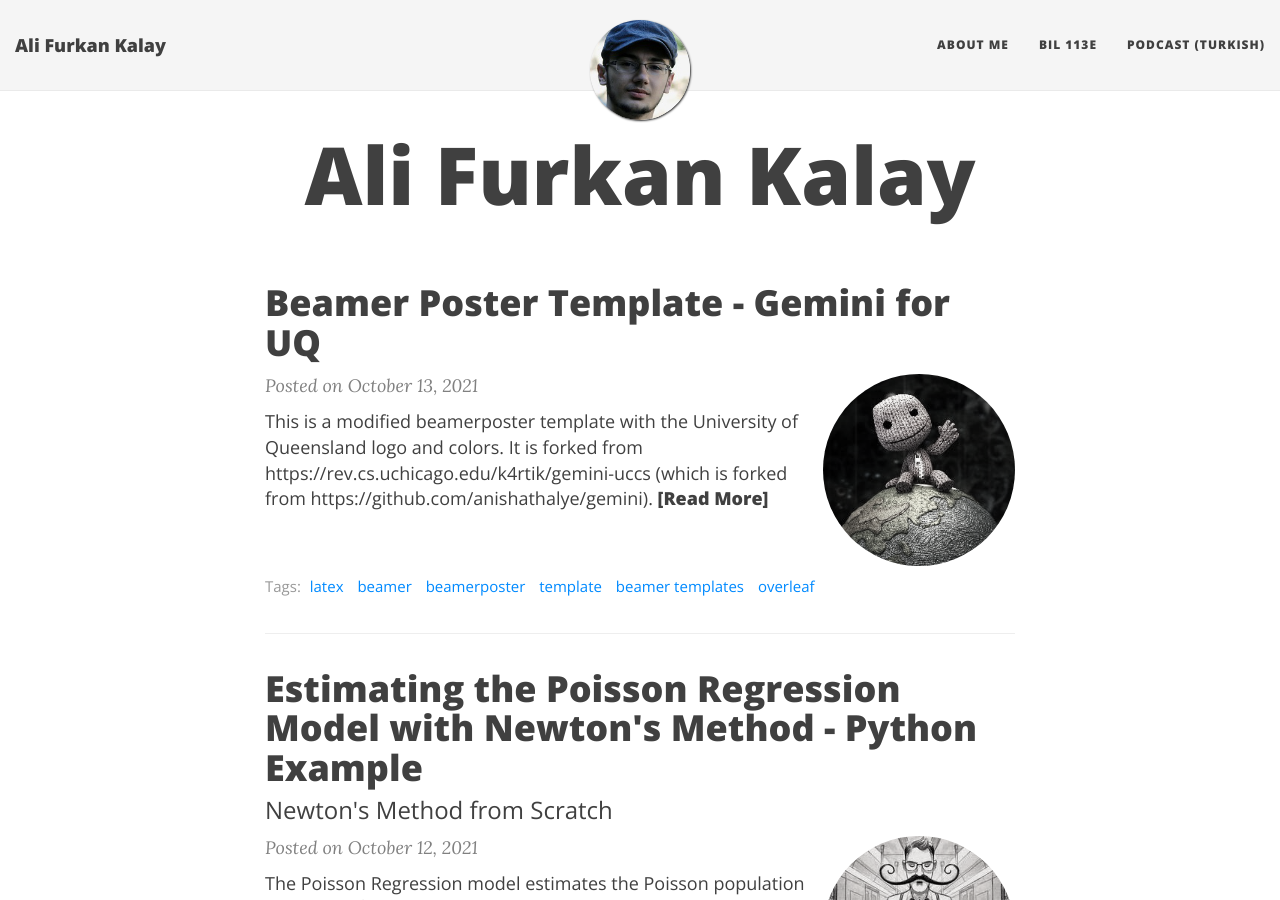
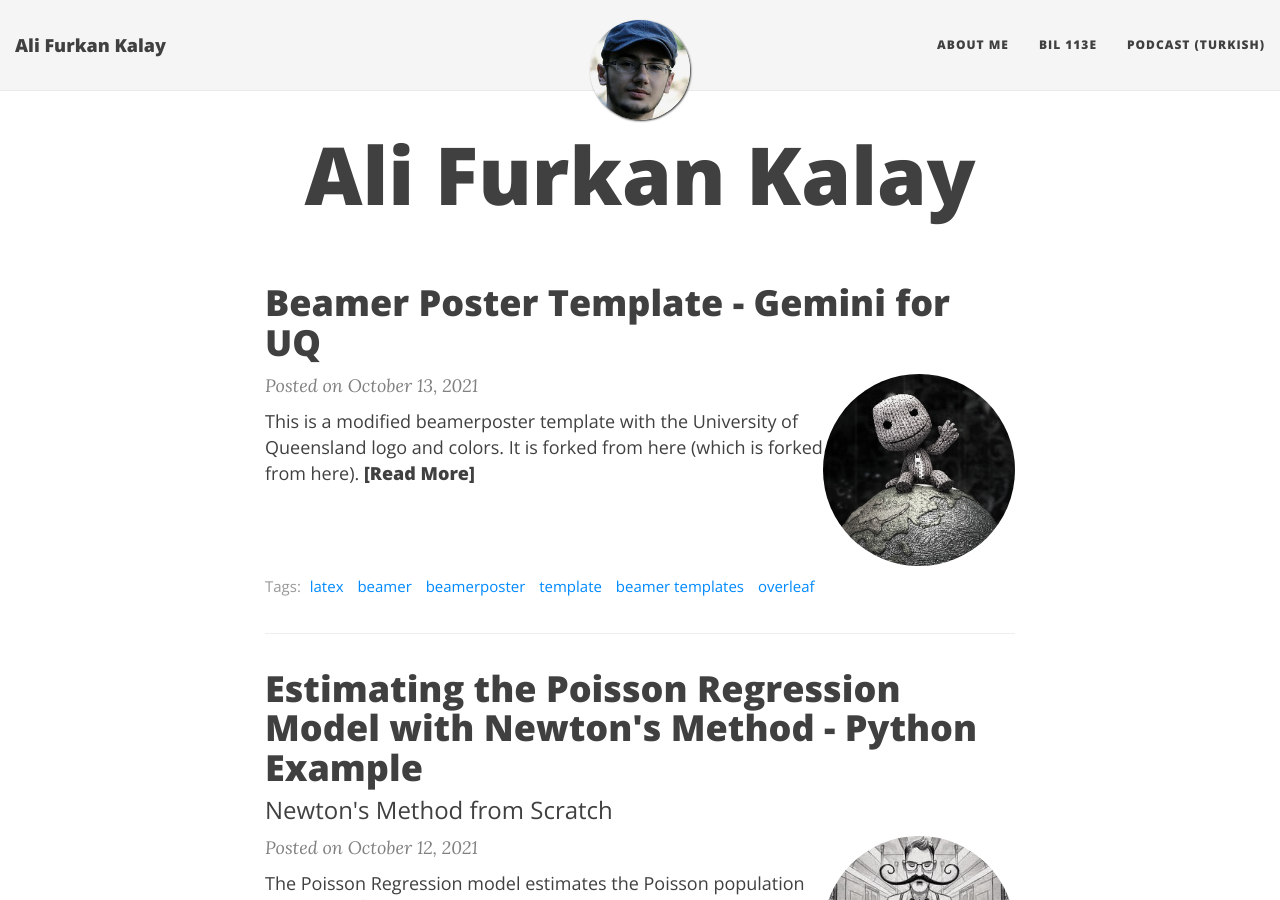
Before and after one commit to alfurka/alfurka.github.io, a Jekyll site: the page built from index.html, in a window 1280 px wide and 900 px high. Built offline with Jekyll 4.4.1, drawn with Linux system fonts in a browser that asks for light colours; nearby versions of some CDN libraries; formulas are drawn with MathJax 3; the list of posts is cut into pages by our own code.

Commit message:
Update 2021-10-13-beamerposter-template-gemini-uq.md

```diff
--- a/_posts/2021-10-13-beamerposter-template-gemini-uq.md
+++ b/_posts/2021-10-13-beamerposter-template-gemini-uq.md
@@ -6,10 +6,10 @@
 bigimg: /img/code.jpg
 ---
 
-This is a modified [beamerposter](https://ctan.org/pkg/beamerposter?lang=en) template with the University of Queensland logo and colors. It is forked from https://rev.cs.uchicago.edu/k4rtik/gemini-uccs (which is forked from https://github.com/anishathalye/gemini).
+This is a modified [beamerposter](https://ctan.org/pkg/beamerposter?lang=en) template with the University of Queensland logo and colors. It is forked from [here](https://rev.cs.uchicago.edu/k4rtik/gemini-uccs) (which is forked from [here](https://github.com/anishathalye/gemini)).
 
-Repository: [https://github.com/alfurka/gemini-uq](https://github.com/alfurka/gemini-uq)
-Overleaf Gallery: [https://www.overleaf.com/latex/templates/uq-beamerposter-template/svbpbndqdpqv](https://www.overleaf.com/latex/templates/uq-beamerposter-template/svbpbndqdpqv)
+- [Repository](https://github.com/alfurka/gemini-uq)
+- [Overleaf Gallery](https://www.overleaf.com/latex/templates/uq-beamerposter-template/svbpbndqdpqv](https://www.overleaf.com/latex/templates/uq-beamerposter-template/svbpbndqdpqv)
 
 ### Screenshot
 
```
